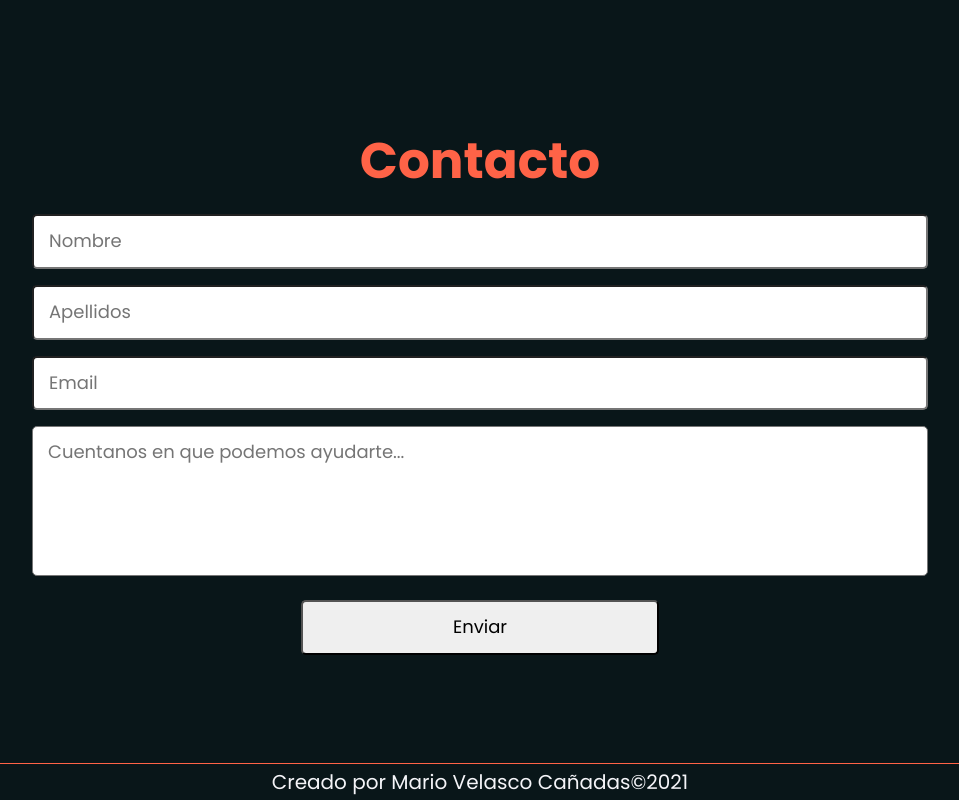
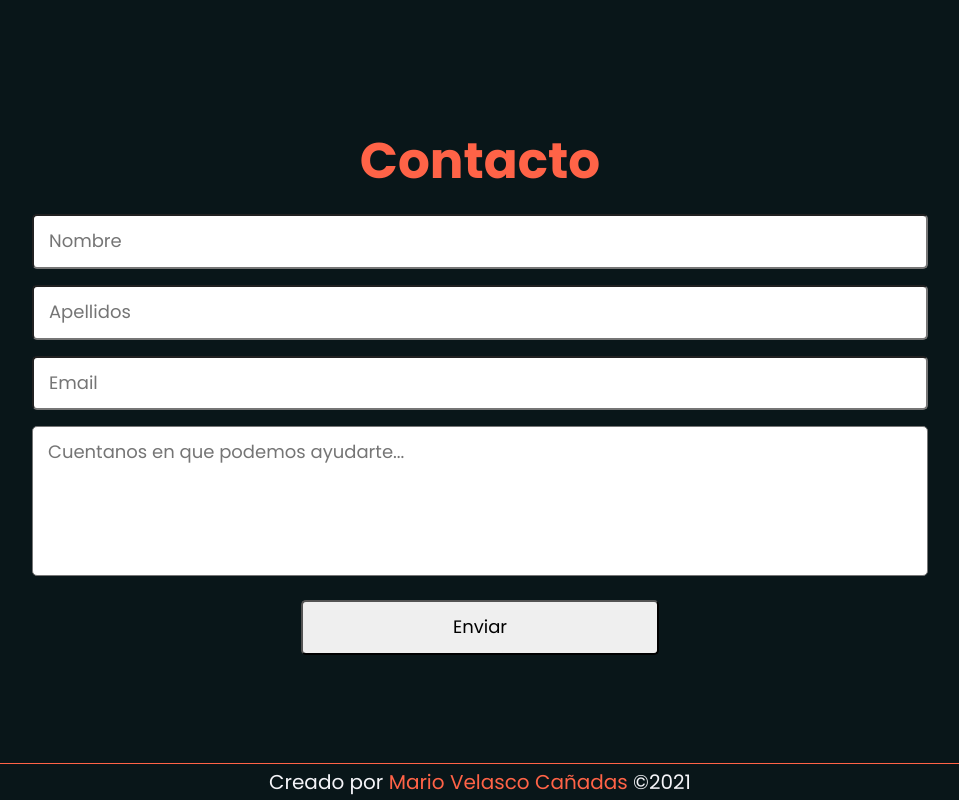
Before and after one commit to maveca-code/landing_page_desarrollo_web, a plain HTML site: page index.html in a window 1280 px wide. Shown: the part 1891-2691 px from the top of the page, without its empty margins (160-1119 px from the left). Drawn offline with Linux system fonts and the light colour scheme.

Commit message:
Actualizado vista enlaces

```diff
--- a/css/style.css
+++ b/css/style.css
@@ -19,6 +19,11 @@ body{
 }
 
 strong{
+    color: tomato;
+}
+
+a{
+    text-decoration: none;
     color: tomato;
 }
 
--- a/index.html
+++ b/index.html
@@ -66,7 +66,7 @@
     </main>
 
     <footer>
-        <p>Creado por Mario Velasco Cañadas&copy;2021</p>
+        <p>Creado por <a href="https://www.linkedin.com/in/mariovelascoca%C3%B1adas/" target="_blank" rel="noopener noreferrer">Mario Velasco Cañadas</a> &copy;2021</p>
     </footer>
 
 </body>
```
